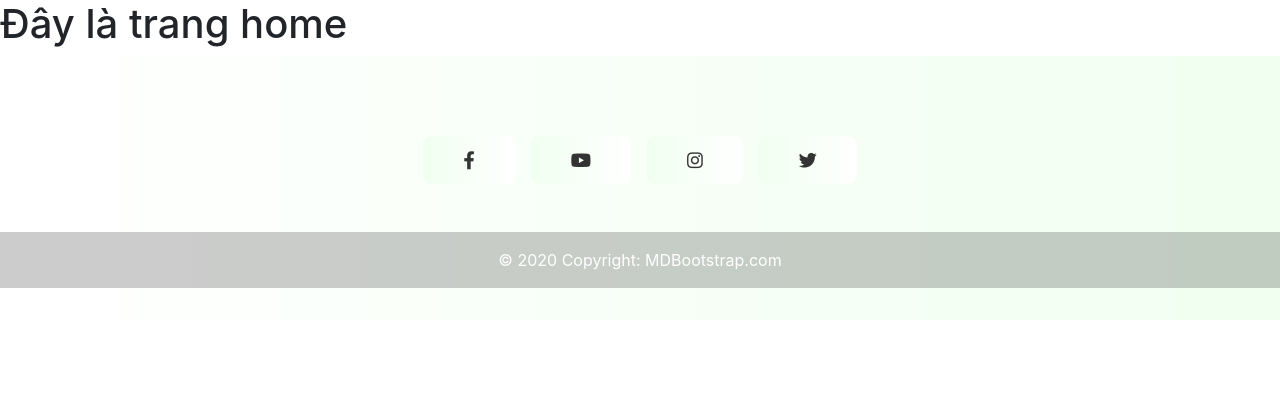
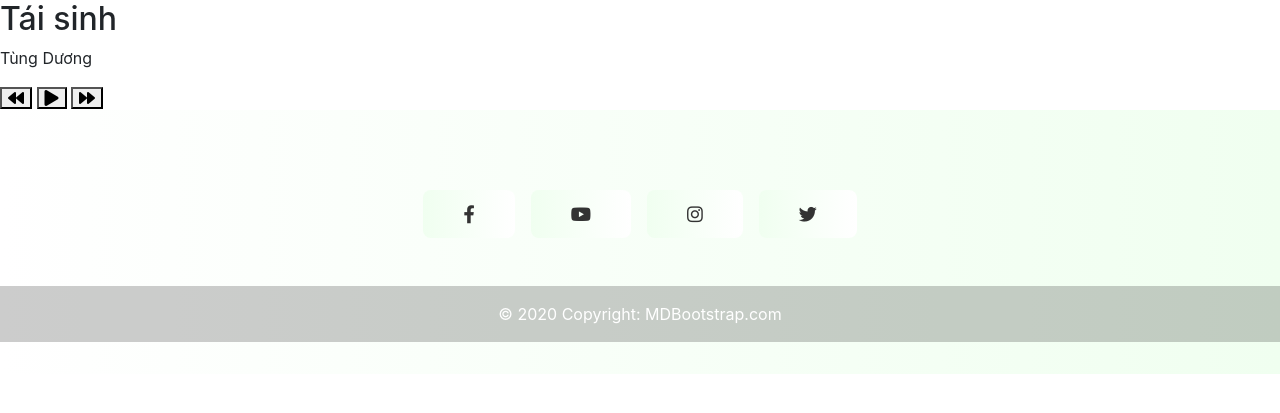
Before and after one commit to BinhDepTraiVaiCaLoz/ChiaSeNhac, a Django app: page / in a window 1280 px wide. Shown: the part 114-527 px from the top of the page. Run offline with Django 5.2, Linux system fonts and the light colour scheme; some libraries are stand-ins or nearby versions.

Commit message:
Up music-bar

```diff
--- /dev/null
+++ b/app/static/app/js/main.js
@@ -0,0 +1,73 @@
+// Đoạn mã JavaScript đã sửa
+const songs = [
+    { title: "Tái sinh", artist: "Tùng Dương", src: "static/app/audio/tai-sinh.mp3" },
+    { title: "Những kẻ mộng mơ", artist: "Noo Phước Thịnh", src: "static/app/audio/nhung-ke-mong-mo.mp3" },
+];
+
+let currentSongIndex = 0;
+
+// Lấy các phần tử từ DOM
+const audio = document.getElementById('audio');
+const playPauseButton = document.getElementById('play-pause');
+const nextButton = document.getElementById('next');
+const prevButton = document.getElementById('prev');
+const songTitle = document.getElementById('song-title');
+const artistName = document.getElementById('artist-name');
+
+// Biến trạng thái phát nhạc
+let isPlaying = false;
+
+// Hàm tải bài hát
+function loadSong(index) {
+    const song = songs[index];
+    audio.src = song.src;
+    songTitle.textContent = song.title;
+    artistName.textContent = song.artist;
+}
+
+// Hàm phát nhạc
+function playSong() {
+    audio.play();
+    isPlaying = true;
+    playPauseButton.innerHTML = '<i class="fas fa-pause"></i>'; // Cập nhật biểu tượng thành Pause
+}
+
+// Hàm tạm dừng nhạc
+function pauseSong() {
+    audio.pause();
+    isPlaying = false;
+    playPauseButton.innerHTML = '<i class="fas fa-play"></i>'; // Cập nhật biểu tượng thành Play
+}
+
+// Hàm chuyển bài kế tiếp
+function nextSong() {
+    currentSongIndex = (currentSongIndex + 1) % songs.length;
+    loadSong(currentSongIndex);
+    playSong();
+}
+
+// Hàm quay lại bài trước
+function prevSong() {
+    currentSongIndex = (currentSongIndex - 1 + songs.length) % songs.length;
+    loadSong(currentSongIndex);
+    playSong();
+}
+
+// Event listener cho nút Play/Pause
+playPauseButton.addEventListener('click', () => {
+    if (isPlaying) {
+        pauseSong();
+    } else {
+        playSong();
+    }
+});
+
+// Event listeners cho nút Next và Prev
+nextButton.addEventListener('click', nextSong);
+prevButton.addEventListener('click', prevSong);
+
+// Xử lý khi bài hát kết thúc
+audio.addEventListener('ended', nextSong);
+
+// Tải bài hát đầu tiên khi trang được mở
+loadSong(currentSongIndex);
--- a/app/templates/app/base.html
+++ b/app/templates/app/base.html
@@ -132,7 +132,6 @@
               </form>
 
               {% if request.user.is_authenticated %}
-              <div class="collapse navbar-collapse" id="navbarSupportedContent">
               <ul class="navbar-nav ml-auto">
                 <li class="nav-item dropdown">
                   <span class="nav-link dropdown-toggle" id="navbarDropdown" role="button" data-toggle="dropdown" aria-haspopup="true" aria-expanded="false">
@@ -144,7 +143,6 @@
                   </div>
                 </li>
               </ul>
-              </div>
               {% else %}
               <ul class="navbar-nav ml-auto">
                 <li class="nav-item">
--- a/app/templates/app/home.html
+++ b/app/templates/app/home.html
@@ -2,6 +2,25 @@
 {% load static %}
 
 {% block home %}
-<h1> Đây là trang home </h1>
+
+
+
+<!-- Đây là thanh music bar -->
+<div class="music-bar">
+    <div class="song-info">
+        <h2 id="song-title">Song Title</h2>
+        <p id="artist-name">Artist Name</p>
+    </div>
+    <div class="controls">
+        <button id="prev"><i class="fas fa-backward"></i></button>
+        <button id="play-pause"><i class="fas fa-play"></i></button>
+        <button id="next"><i class="fas fa-forward"></i></button>
+    </div>
+    {% comment %} <div class="progress-bar">
+        <input type="range" id="progress" value="0" max="100">
+    </div> {% endcomment %}
+</div>
+<audio id="audio"></audio>
+<script src="{% static 'app/js/main.js' %}"></script>
 <script src="" async defer></script>
 {% endblock home %}
--- a/chiasenhac/settings.py
+++ b/chiasenhac/settings.py
@@ -124,3 +124,7 @@ STATIC_URL = 'static/'
 # https://docs.djangoproject.com/en/5.1/ref/settings/#default-auto-field
 
 DEFAULT_AUTO_FIELD = 'django.db.models.BigAutoField'
+
+STATICFILE_DIRS = [
+    os.path.join(BASE_DIR,'static')
+]
```
Also changed, not shown: db.sqlite3, 2 other files. Lines whose indentation alone changed are shown as unchanged.
